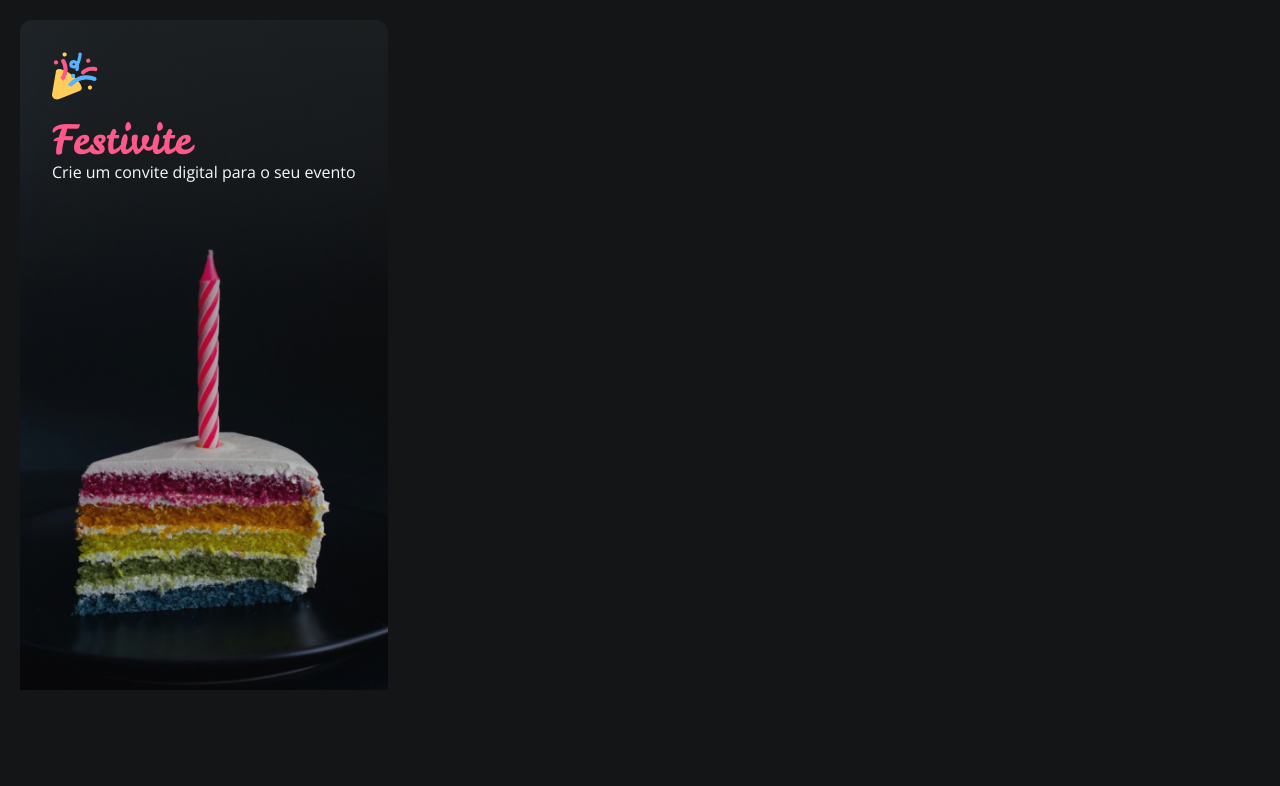
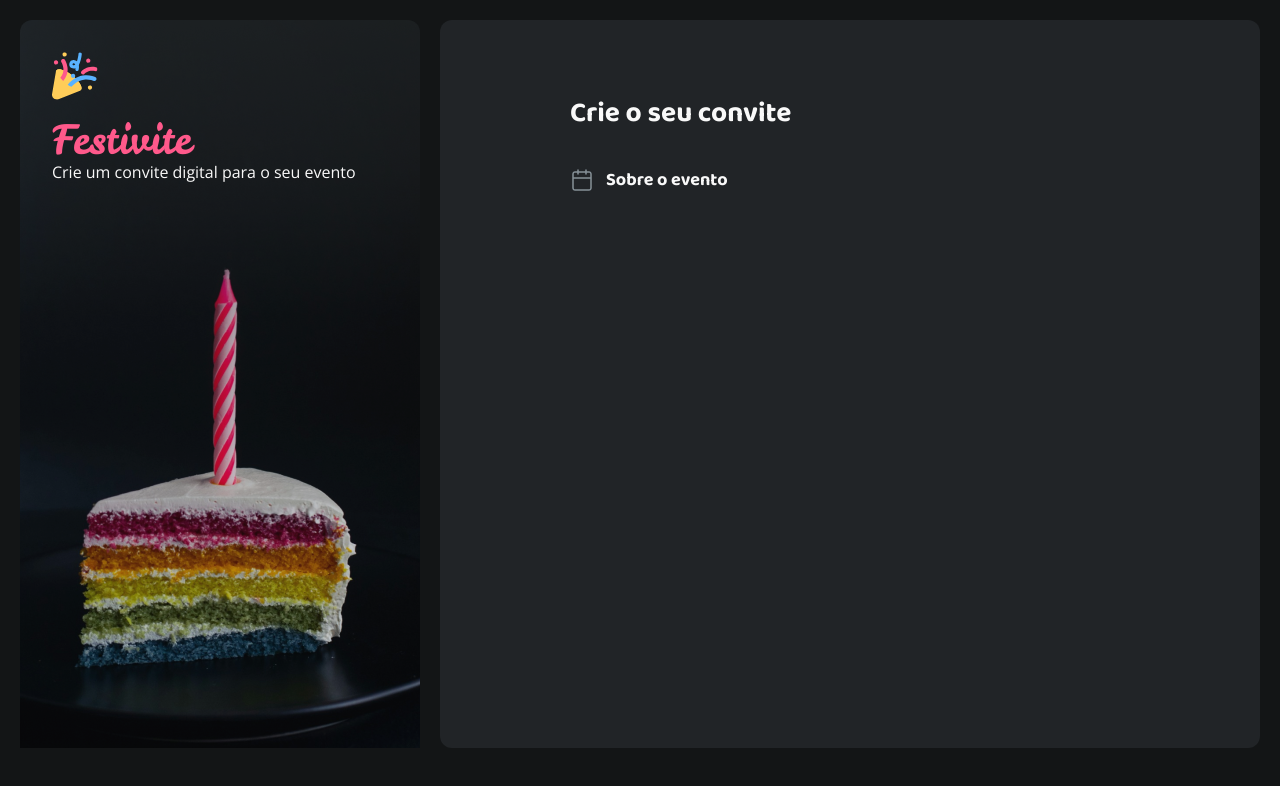
Before and after one commit to ViniiciusDev/InviteForm, a plain HTML site: page index.html in a window 1280 px wide. Drawn offline with nearby package versions, Linux system fonts and the light colour scheme.

Commit message:
Start Form section

```diff
--- a/index.html
+++ b/index.html
@@ -20,7 +20,14 @@
             </div>
         </aside>
         <section>
-            <form></form>
+            <h2>Crie o seu convite</h2>
+            <form>
+                <div>
+                    <img src="./assets/icons/calendar.svg" alt="">
+                    <h3>Sobre o evento</h3>
+                </div>
+
+            </form>
         </section>
     </main>
 </body>
--- a/styles/aside.css
+++ b/styles/aside.css
@@ -1,9 +1,9 @@
 aside {
     position: fixed;
-    border-radius: .75rem;
+    border-radius: .75rem .75rem;
     margin: 1.25rem;
-    max-width: 25rem;
-    height: 100vh;
+    min-width: 25rem;
+    min-height: 100vh;
     background-image: url(../assets/Background.png);
     background-size: contain;
     background-repeat: no-repeat;
--- a/styles/global.css
+++ b/styles/global.css
@@ -53,6 +53,8 @@ body    {
 }
 
 main    {
+    display: flex;
+    flex-direction: row;
     margin: auto;
     width: 1280px;
     height: 768px;
--- a/styles/index.css
+++ b/styles/index.css
@@ -1,2 +1,3 @@
 @import url(global.css);
 @import url(aside.css);
+@import url(sectionForm.css);
--- /dev/null
+++ b/styles/sectionForm.css
@@ -0,0 +1,34 @@
+section {
+    background-color: var(--shape-body);
+    min-width: 51.25rem;
+    border-radius: .75rem;
+    margin: 1.25rem 1.25rem 1.25rem 27.5rem;
+
+    h2 {
+        font: var(--font-heading-md);
+        color: var(--text-highlight);
+        margin: 5rem 8.125rem 2.5rem;
+    }
+
+    form    {
+        margin-left: 8.125rem;
+        margin-bottom: 1.5rem;
+
+        div {
+            display: flex;
+            align-items: center;
+            gap: .75rem;
+
+            img {
+                width: 1.5rem;
+                height: 1.5rem;
+                color: var(--input-placeholder);
+            }
+
+            h3  {
+                font: var(--font-heading-sm);
+                color: var(--text-highlight);
+            }
+        }
+    }
+}
```
Also changed, not shown: assets/icons/building-2.svg (added), assets/icons/calendar.svg (added), assets/icons/check.svg (added), assets/icons/circle-alert.svg (added), assets/icons/contact.svg (added), assets/icons/paintbrush-vertical.svg (added), assets/icons/ticket.svg (added), assets/icons/upload.svg (added), assets/icons/video.svg (added).
